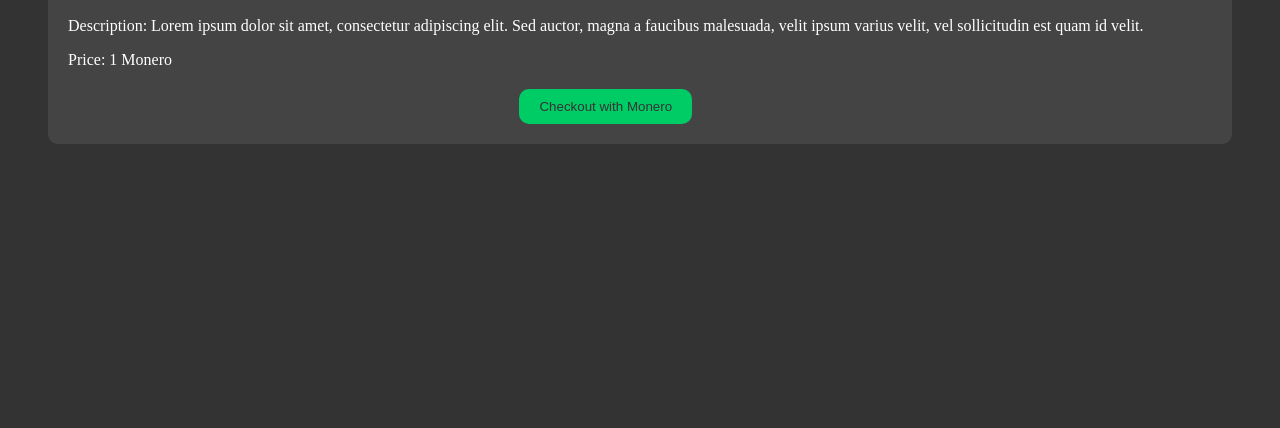
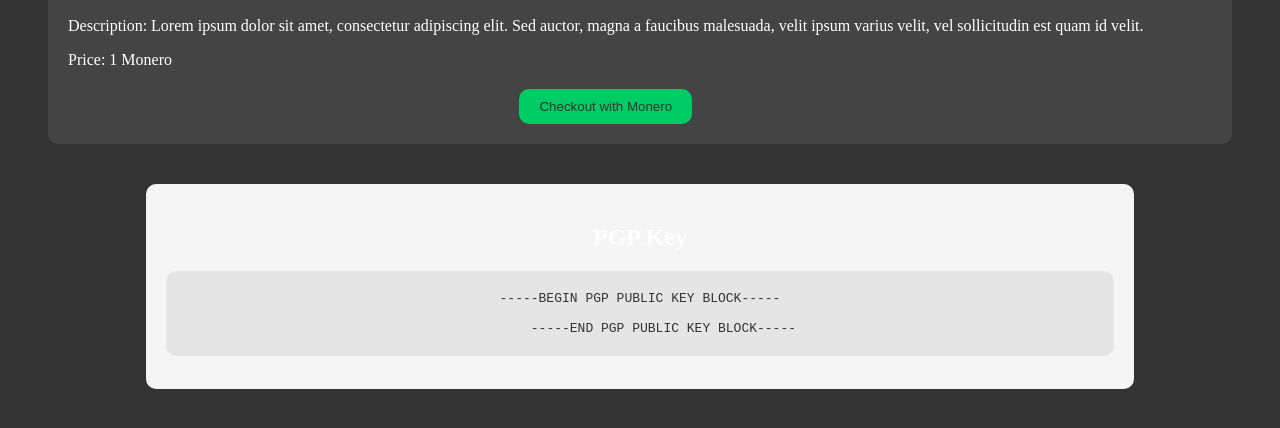
Before and after one commit to legendofzeta/Vendor-Shop-V1-HTML-Only, a plain HTML site: page index.html in a window 1280 px wide. Shown: the part 506-934 px from the top of the page. Before the commit the page ends 800 px from the top, so only its background shows below. Drawn offline with Linux system fonts and the light colour scheme.

Commit message:
Update index.html

```diff
--- a/index.html
+++ b/index.html
@@ -41,6 +41,34 @@
         border-radius: 10px;
         cursor: pointer;
       }
+.pgp-key {
+        text-align: center; /* centers the text within the div */
+        background-color: #f5f5f5; /* adds a light gray background color to the section */
+        padding: 20px; /* adds padding to the section */
+        border-radius: 10px; /* adds rounded edges to the section */
+        margin: 40px auto; /* centers the section horizontally and adds a margin */
+        width: 80%; /* limits the width of the section */
+      }
+      .pgp-key h2{
+        margin-bottom: 20px; /* adds space between the title and the key */
+      }
+      .pgp-key pre{
+        background-color: #e5e5e5; /* adds a light gray background color to the key text */
+        padding: 20px; /* adds padding to the key text */
+        border-radius: 10px; /* adds rounded edges to the key text */
+        white-space: pre-wrap; /* preserves white space in the key text */
+        word-break: break-all; /* breaks long lines of text */
+        font-family: monospace; /* sets the font for the key text to a monospace font */
+      }
+.pgp-key pre{
+    background-color: #e5e5e5;
+    padding: 20px;
+    border-radius: 10px;
+    white-space: pre-wrap;
+    word-break: break-all;
+    font-family: monospace;
+    color: #333333; /* sets the text color to a dark gray */
+}
     </style>
   </head>
   <body>
@@ -89,6 +117,15 @@
 </form>
 </div>
 </div>
+<div class="pgp-key">
+      <h2>PGP Key</h2>
+      <pre>-----BEGIN PGP PUBLIC KEY BLOCK-----
+      <!-- PGP key here -->
+      -----END PGP PUBLIC KEY BLOCK-----</pre>
+    </div>
+  </body>
+</html>
+
 
   </body>
 </html>
```
